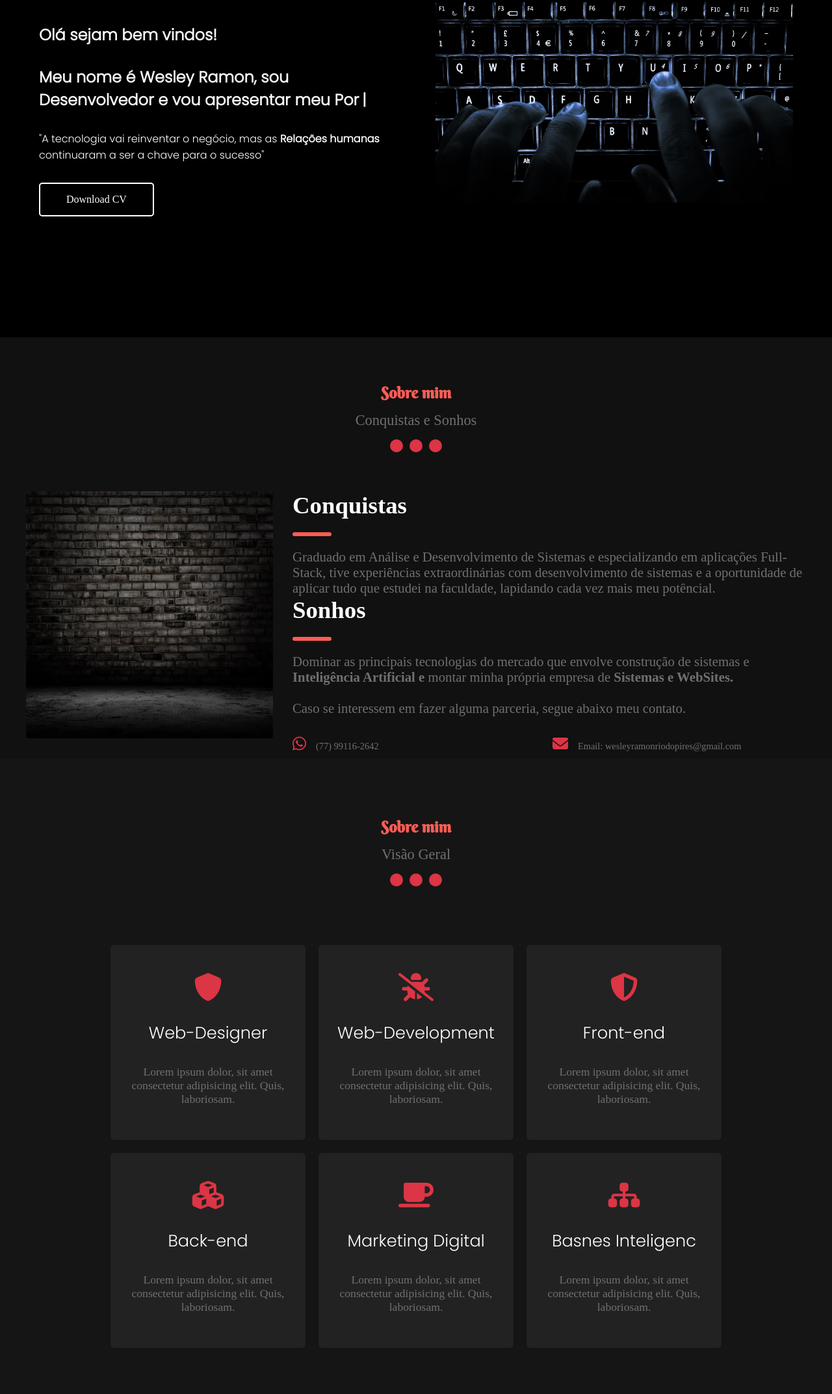
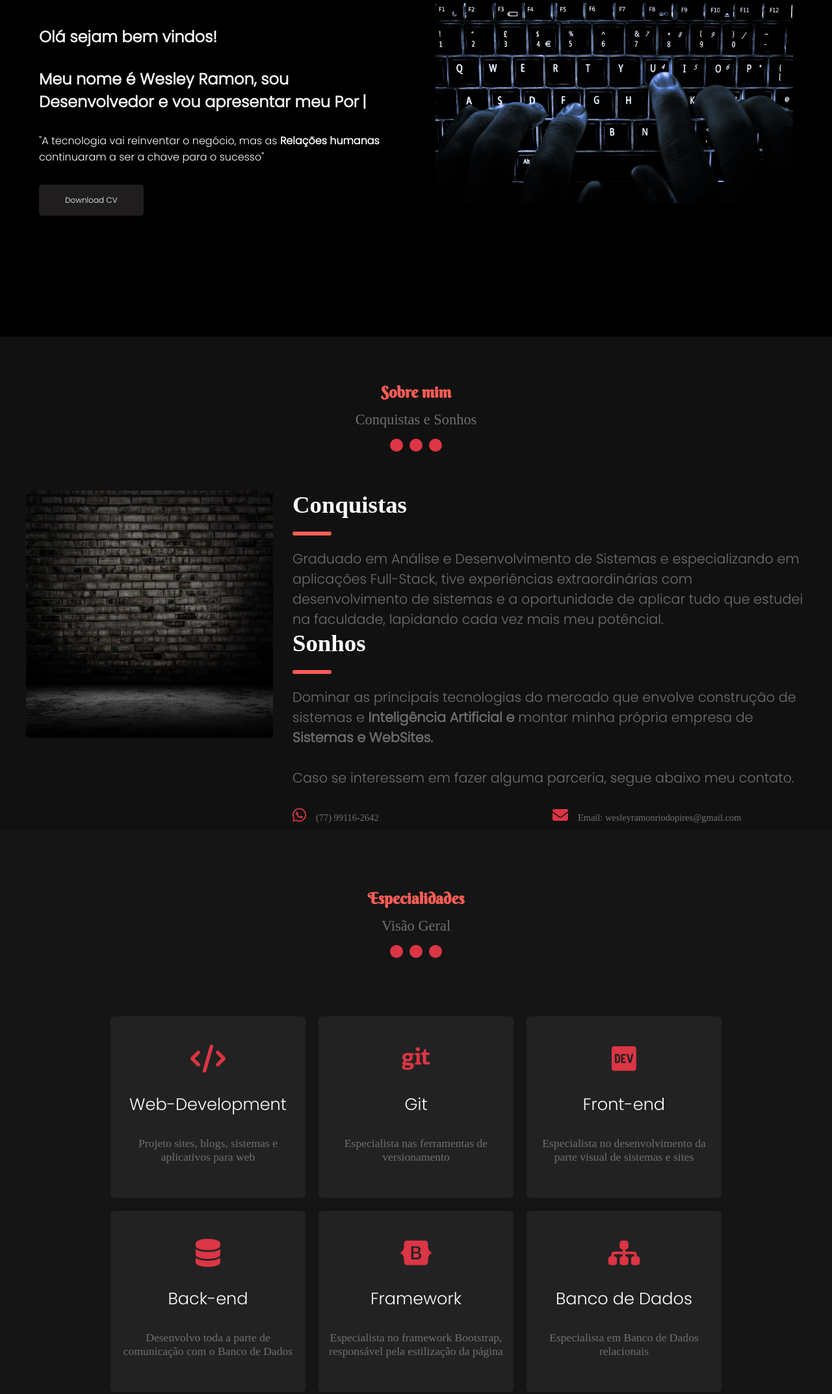
Before and after one commit to wesleyanalistarp/meu_portf-lio, a plain HTML site: page index.html in a window 1280 px wide. Shown: the part 211-2356 px from the top of the page at 65% size. Drawn offline with Linux system fonts and the light colour scheme.

Commit message:
novas alterações

```diff
--- a/index.html
+++ b/index.html
@@ -28,12 +28,13 @@
         </nav>
     </header>
     <section aria-label="seção curriculo download Ramon" class="section-div">
-        <div>
+        <div class="download">
             <h2>Olá sejam bem vindos!</h2>
             <h2 class="digitando">Meu nome é Wesley Ramon, sou Desenvolvedor e vou apresentar meu Portfólio, por gentileza desça a página...</h2>
             <p>"A tecnologia vai reinventar o negócio, mas as <strong>Relações humanas</strong> continuaram a ser a
                 chave para o sucesso"</p>
-                <a href="#">Download CV</a><br><br>
+                <a href="./assets/curriculo.pdf" download="curriculo">Download CV</a><br><br>
+        </div>
         </div>
         <img src="img/Full-HD-Developer-Wallpaper.jpg" alt="fundo-para-background">
     </section>
@@ -72,7 +73,7 @@
     </main>
     <section class="services">
         <div class="sobre-titulo">
-            <h1>Sobre mim</h1>
+            <h1>Especialidades</h1>
             <p>Visão Geral</p>
             <div aria-label="seção apenas de ilustração de botões">
                 <span></span>
@@ -83,34 +84,34 @@
         <div class="my_service">
             <ul aria-label="navegação secundária">
                 <li>
-                    <i class="fa-solid fa-shield"></i>
-                    <h3>Web-Designer</h3>
-                    <p>Lorem ipsum dolor, sit amet consectetur adipisicing elit. Quis, laboriosam.</p>
+                    <i class="fa-solid fa-code"></i>
+                    <h3>Web-Development</h3>
+                    <p>Projeto sites, blogs, sistemas e aplicativos para web</p>
                 </li>
                 <li>
-                    <i class="fa-solid fa-bug-slash"></i>
-                    <h3>Web-Development</h3>
-                    <p>Lorem ipsum dolor, sit amet consectetur adipisicing elit. Quis, laboriosam.</p>
+                    <i class="fa-brands fa-git"></i>
+                    <h3>Git</h3>
+                    <p>Especialista nas ferramentas de versionamento</p>
                 </li>
                 <li>
-                    <i class="fa-solid fa-shield-halved"></i>
+                    <i class="fa-brands fa-dev"></i>
                     <h3>Front-end</h3>
-                    <p>Lorem ipsum dolor, sit amet consectetur adipisicing elit. Quis, laboriosam.</p>
+                    <p>Especialista no desenvolvimento da parte visual de sistemas e sites</p>
                 </li>
                 <li>
-                    <i class="fa-solid fa-cubes"></i>
+                    <i class="fa-solid fa-database"></i>
                     <h3>Back-end</h3>
-                    <p>Lorem ipsum dolor, sit amet consectetur adipisicing elit. Quis, laboriosam.</p>
+                    <p>Desenvolvo toda a parte de comunicação com o Banco de Dados</p>
                 </li>
                 <li>
-                    <i class="fa-solid fa-mug-saucer"></i>
-                    <h3>Marketing Digital</h3>
-                    <p>Lorem ipsum dolor, sit amet consectetur adipisicing elit. Quis, laboriosam.</p>
+                    <i class="fa-brands fa-bootstrap"></i>
+                    <h3>Framework</h3>
+                    <p>Especialista no framework Bootstrap, responsável pela estilização da página</p>
                 </li>
                 <li>
                     <i class="fa-solid fa-sitemap"></i>
-                    <h3>Basnes Inteligenc</h3>
-                    <p>Lorem ipsum dolor, sit amet consectetur adipisicing elit. Quis, laboriosam.</p>
+                    <h3>Banco de Dados</h3>
+                    <p>Especialista em Banco de Dados relacionais</p>
                 </li>
             </ul>
         </div>
@@ -178,21 +179,20 @@
         <footer>
             <div class="my_resume">
                 <div class="sobre-titulo">
-                    <h1>Meu Resumo</h1>
-                    <p>Experiência e Formação</p>
+
+
                     <div aria-label="seção apenas de ilustração de botões">
-                        <span></span>
-                        <span></span>
-                        <span></span>
+
                     </div>
                 </div>
                 <nav aria-label="navegação dos links sociais">
                     <ul class="footer_social">
-                        <li><a href="https://github.com/wesleyanalistarp" target="_blank"><i class="fa-brands fa-github"></a></i></li>
-                        <li><a href="https://www.linkedin.com/in/wesley-ramon-rp1989/" target="_blank"><i class="fa-brands fa-linkedin"></a></i></li>
+                        <li class="g"><a href="https://github.com/wesleyanalistarp" target="_blank"><abbr title="GitHub"><i class="fa-brands fa-github"></abbr></a></i></li>
+                        <li class="l"><a href="https://www.linkedin.com/in/wesley-ramon-rp1989/" target="_blank"><abbr title="Linkedin"><i class="fa-brands fa-linkedin"></abbr></a></i></li>
+                        <li class="w"><a href="https://wa.me/5577991162642" target="_blank"><abbr title="Whatsapp"><i class="fa-brands fa-whatsapp"></abbr></a></i></li>
                     </ul>
                 </nav>
-                <p class="footer_comercial">Todos os direitos reservados - Wesley Ramon &copy; - 2023</p>
+                <p class="footer_comercial">Todos os direitos reservados - <strong>Wesley Ramon</strong> &copy; - 2023</p>
             </div>
         </footer>
     </section>
--- a/style.css
+++ b/style.css
@@ -1,5 +1,6 @@
 @import url('https://fonts.googleapis.com/css2?family=Poppins:wght@300&display=swap');
 @import url('https://fonts.googleapis.com/css2?family=Berkshire+Swash&family=Poppins:wght@300&display=swap');
+@import url('https://fonts.googleapis.com/css2? family= Berkshire+Swash & family= Dancing+Script & family= Poppins:wght@300 & display=swap');
 
 *{
     padding: 0;
@@ -24,9 +25,14 @@ header{
 header h1{
     color: #dc3545;
     font-size: 2.5rem;
+    font-family: 'Poppins', sans-serif;
+    font-family: 'Berkshire Swash', cursive;
 }
 header span{
     color: #fff;
+    font-family: 'Berkshire Swash', cursive;
+    font-family: 'Poppins', sans-serif;
+    font-family: 'Dancing Script', cursive;
 }
 header .navegacao-primaria{
     display: flex;
@@ -85,7 +91,6 @@ header .navegacao-primaria li a:hover::after{
     color: #fff;
     padding: 15px 40px;
     border-radius: 5px;
-    border: 2px solid white;
 }
 .section-div img{
     max-width: 100%;
@@ -96,6 +101,16 @@ header .navegacao-primaria li a:hover::after{
     margin-left: 5px;
     opacity: 1;
     animation: pisca .5s infinite;
+}
+.download a{
+    font-size: 18px;
+    font-family: 'Poppins';
+    background-color: rgb(31, 29, 29);
+}
+.download a:hover{
+    color: rgb(247, 244, 244);
+    background-color: #707070;
+    border: 2px solid white;
 }
 
 @keyframes pisca{
@@ -207,6 +222,7 @@ main .sobre{
     font-size: 1.3rem;
     grid-row: 2;
     grid-column: 1/-1;
+    font-family:'Poppins';
 }
 .sobre-info {
     margin-top: 30px;
@@ -224,6 +240,9 @@ main .sobre{
 }
 .sobre-info p{
     font-size: .9rem;
+}
+.download a{
+    font-size: 12px;
 }
 
 @keyframes sobeSecao {
@@ -550,8 +569,14 @@ footer{
     background-color: #3e3d3d;
     height: 30%;
 }
-.footer_social li i:hover{
-    color: #dc3545;
+.g i:hover{
+    color: #050203;
+}
+.l i:hover{
+    color: #0a66c2;
+}
+.w i:hover{
+    color: #2df704;
 }
 .footer_social::before{
     content: '';
```
